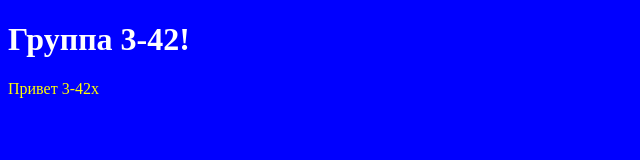
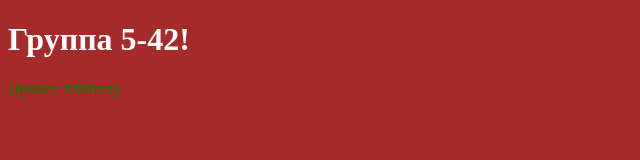
Before and after one commit to Firestorm01X2/site-3-42-2024, a plain HTML site: page index.html in a window 1280 px wide. Shown: the whole page, without its empty margins (0-640 px from the left). Drawn offline with Linux system fonts and the light colour scheme.

Commit message:
экспериментально поменял всё

```diff
--- a/css/styles.css
+++ b/css/styles.css
@@ -1,9 +1,9 @@
 body {
-    background-color: blue;
+    background-color: brown;
 }
 h1 {
     color: white;
 }
 p {
-    color: yellow;
+    color: green;
 }
--- a/index.html
+++ b/index.html
@@ -4,7 +4,7 @@
 	<link rel="stylesheet" href="css/styles.css">
 </head>
 <body>
-	<h1> Группа 3-42!</h1>
-	<p>Привет 3-42x</p>
+	<h1> Группа 5-42!</h1>
+	<p>Привет Химтеху</p>
 </body>
 </html>
```
